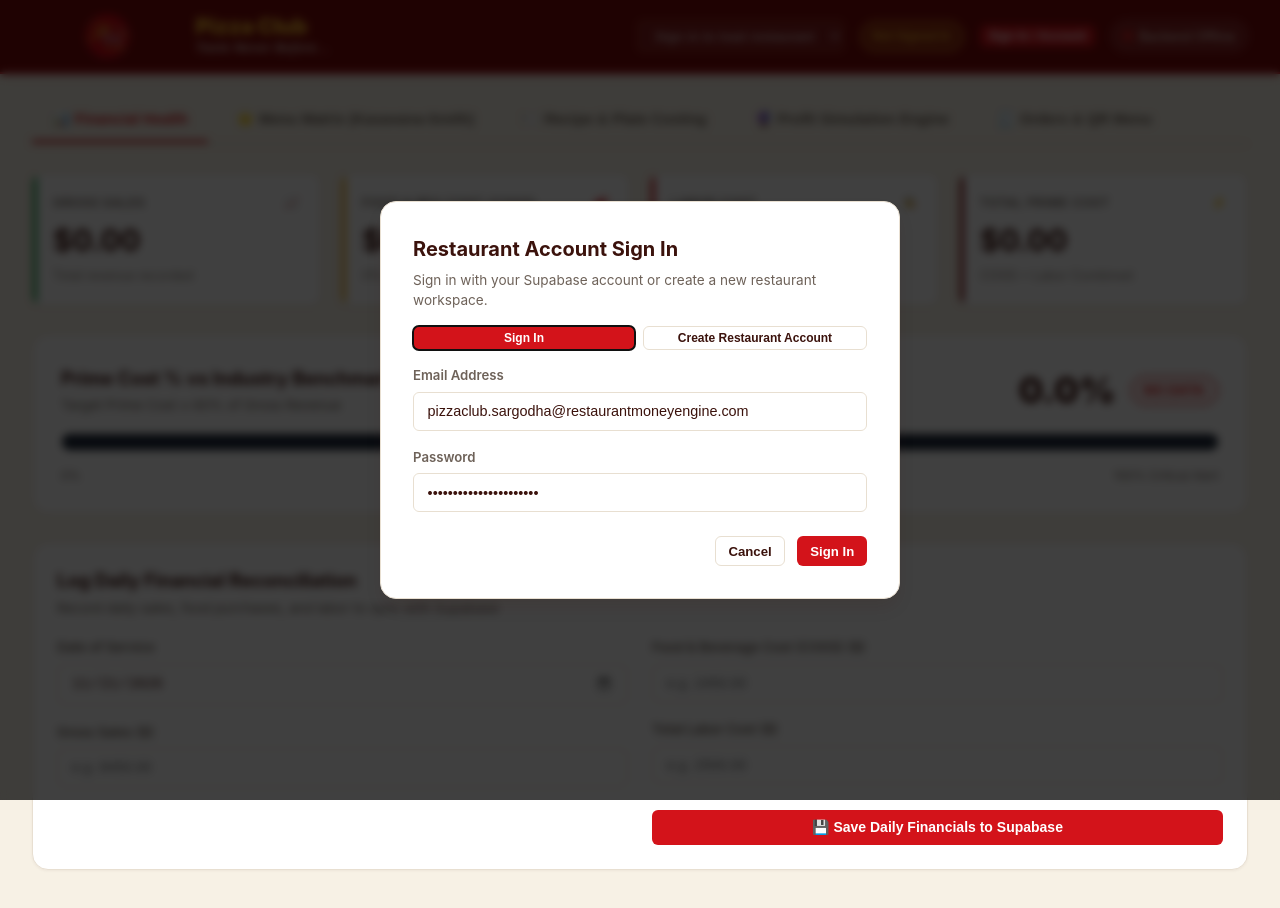
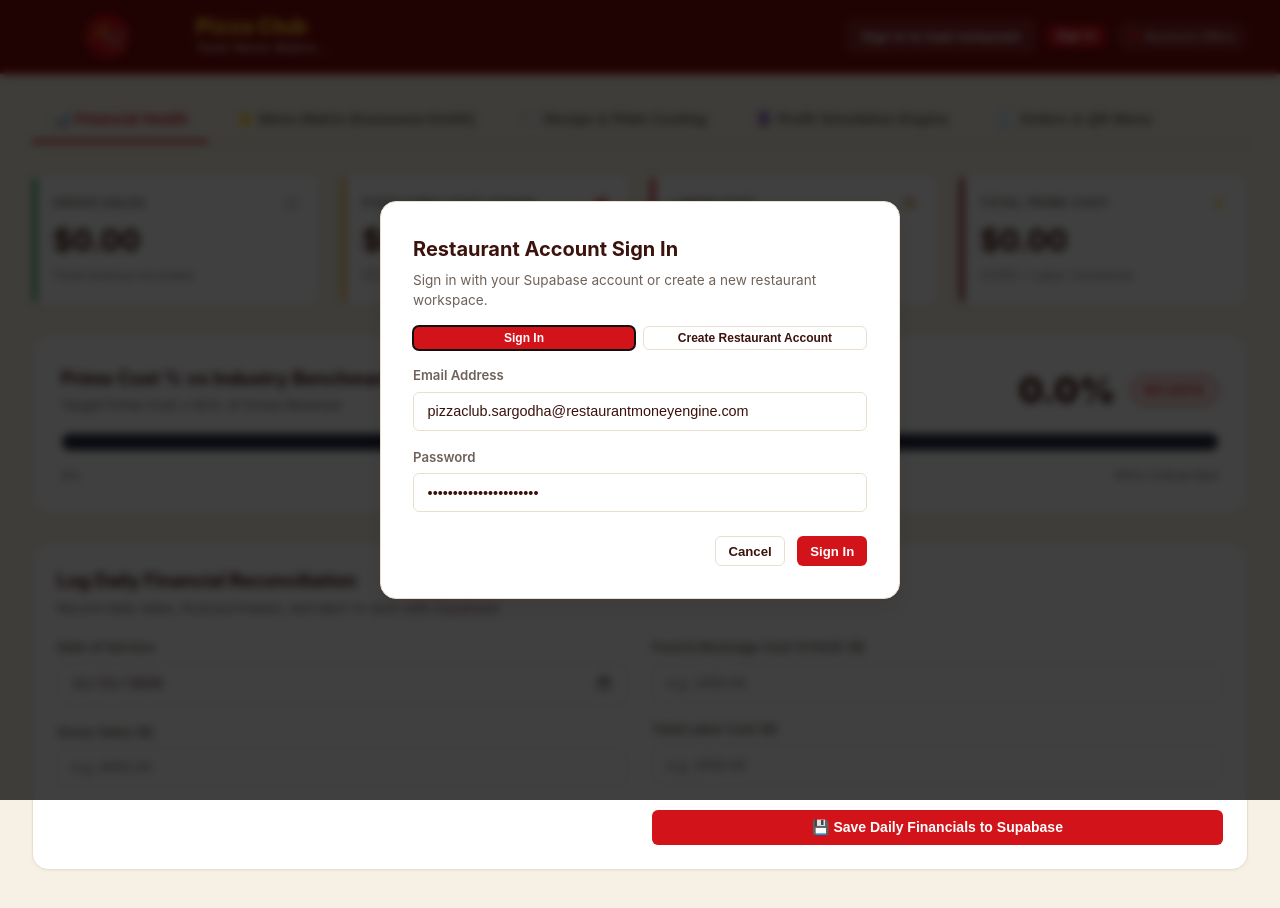
Before and after one commit to asasa0x/restaurant-money-engine, a plain HTML site: page frontend/index.html in a window 1280 px wide. Drawn offline with Linux system fonts and the light colour scheme; no server answers.

Commit message:
feat: make all navbar buttons interactive, remove email chip, add restaurant switch and api ping actions

```diff
--- a/frontend/css/style.css
+++ b/frontend/css/style.css
@@ -109,23 +109,28 @@ body {
 .header-controls {
   display: flex;
   align-items: center;
-  gap: 1rem;
+  gap: 0.75rem;
+  flex-wrap: wrap;
 }
 
-.restaurant-select {
+.restaurant-select-btn {
   background: rgba(255, 255, 255, 0.12);
   color: #FFFFFF;
   border: 1px solid rgba(245, 184, 46, 0.4);
   border-radius: var(--radius-sm);
-  padding: 0.4rem 0.8rem;
+  padding: 0.45rem 0.85rem;
   font-size: 0.825rem;
-  font-weight: 600;
+  font-weight: 700;
   outline: none;
   cursor: pointer;
+  transition: all 0.2s ease;
+  display: inline-flex;
+  align-items: center;
+  gap: 0.4rem;
 }
-.restaurant-select option {
-  background: #7D0A0A;
-  color: #FFFFFF;
+.restaurant-select-btn:hover {
+  background: rgba(255, 255, 255, 0.2);
+  border-color: var(--brand-gold);
 }
 
 .status-badge {
@@ -138,6 +143,11 @@ body {
   background: rgba(255, 255, 255, 0.1);
   border: 1px solid rgba(255, 255, 255, 0.2);
   color: #F7F1E5;
+  cursor: pointer;
+  transition: all 0.2s ease;
+}
+.status-badge:hover {
+  background: rgba(255, 255, 255, 0.18);
 }
 
 .indicator-dot {
--- a/frontend/index.html
+++ b/frontend/index.html
@@ -21,22 +21,18 @@
     </div>
 
     <div class="header-controls">
-      <!-- Active Tenant Restaurant Selector -->
-      <select id="restaurant-select" class="restaurant-select" aria-label="Active Restaurant" disabled>
-        <option value="">Sign in to load restaurant</option>
-      </select>
+      <!-- Active Tenant Restaurant Selector / Badge -->
+      <button type="button" id="btn-open-branch-modal" class="restaurant-select-btn" title="Click to view restaurant details">
+        <span id="active-restaurant-label">Pizza Club Sargodha (PKR)</span>
+      </button>
 
-      <!-- Supabase Auth Status Chip -->
-      <div id="auth-status-chip" class="auth-chip auth-demo" title="Current authentication status">
-        Not Signed In
-      </div>
-      <button class="btn btn-primary btn-xs" id="btn-open-auth-modal">Sign In / Account</button>
+      <button type="button" class="btn btn-primary btn-xs" id="btn-open-auth-modal">Account</button>
 
       <!-- Backend Live Health Indicator -->
-      <div class="status-badge" title="Flask Backend Health Status">
+      <button type="button" class="status-badge" id="btn-refresh-health" title="Click to test API connection">
         <span class="indicator-dot" id="header-health-dot"></span>
-        <span id="header-health-text">Checking API...</span>
-      </div>
+        <span id="header-health-text">API Online</span>
+      </button>
     </div>
   </header>
 
--- a/frontend/js/app.js
+++ b/frontend/js/app.js
@@ -105,33 +105,19 @@ function resetAllViews() {
 }
 
 function updateAuthHeaderUI() {
-  const statusEl = document.getElementById("auth-status-chip");
-  const switcher = document.getElementById("restaurant-select");
+  const restLabel = document.getElementById("active-restaurant-label");
   const clearBtn = document.getElementById("btn-clear-token");
   const openBtn = document.getElementById("btn-open-auth-modal");
 
   const isAuth = api.isAuthenticated();
-  const user = api.getUser();
   const restaurant = api.getRestaurant();
 
-  if (statusEl) {
-    statusEl.textContent = isAuth
-      ? (user?.email ? `${user.email}` : "Authenticated")
-      : "Not Signed In";
-    statusEl.className = `auth-chip ${isAuth ? "auth-connected" : "auth-demo"}`;
-  }
-
-  if (switcher) {
-    switcher.innerHTML = "";
-    const opt = document.createElement("option");
+  if (restLabel) {
     if (isAuth && restaurant) {
-      opt.value = restaurant.id || "";
-      opt.textContent = `${restaurant.name} (${restaurant.currency || "USD"})`;
+      restLabel.textContent = `📍 ${restaurant.name} (${restaurant.currency || "PKR"})`;
     } else {
-      opt.value = "";
-      opt.textContent = "Sign in to load restaurant";
+      restLabel.textContent = "Sign in to load restaurant";
     }
-    switcher.appendChild(opt);
   }
 
   if (clearBtn) {
@@ -139,7 +125,7 @@ function updateAuthHeaderUI() {
   }
 
   if (openBtn) {
-    openBtn.textContent = isAuth ? "Account" : "Sign In / Account";
+    openBtn.textContent = isAuth ? "Account" : "Sign In";
   }
 }
 
@@ -187,6 +173,15 @@ async function setupHealthCheck() {
 
   check();
   setInterval(check, 30000);
+
+  const healthBtn = document.getElementById("btn-refresh-health");
+  if (healthBtn) {
+    healthBtn.addEventListener("click", async () => {
+      if (label) label.textContent = "Pinging API...";
+      await check();
+      showToast("API connection verified!", "info");
+    });
+  }
 }
 
 // Real Supabase Auth modal (Login & Restaurant Account Signup)
@@ -242,6 +237,13 @@ function setupAuthModal() {
   if (modeSignupBtn) modeSignupBtn.addEventListener("click", () => setMode("signup"));
 
   updateAuthHeaderUI();
+
+  const branchBtn = document.getElementById("btn-open-branch-modal");
+  if (branchBtn && authModal) {
+    branchBtn.addEventListener("click", () => {
+      authModal.showModal();
+    });
+  }
 
   if (authBtn && authModal) {
     authBtn.addEventListener("click", () => {
```
